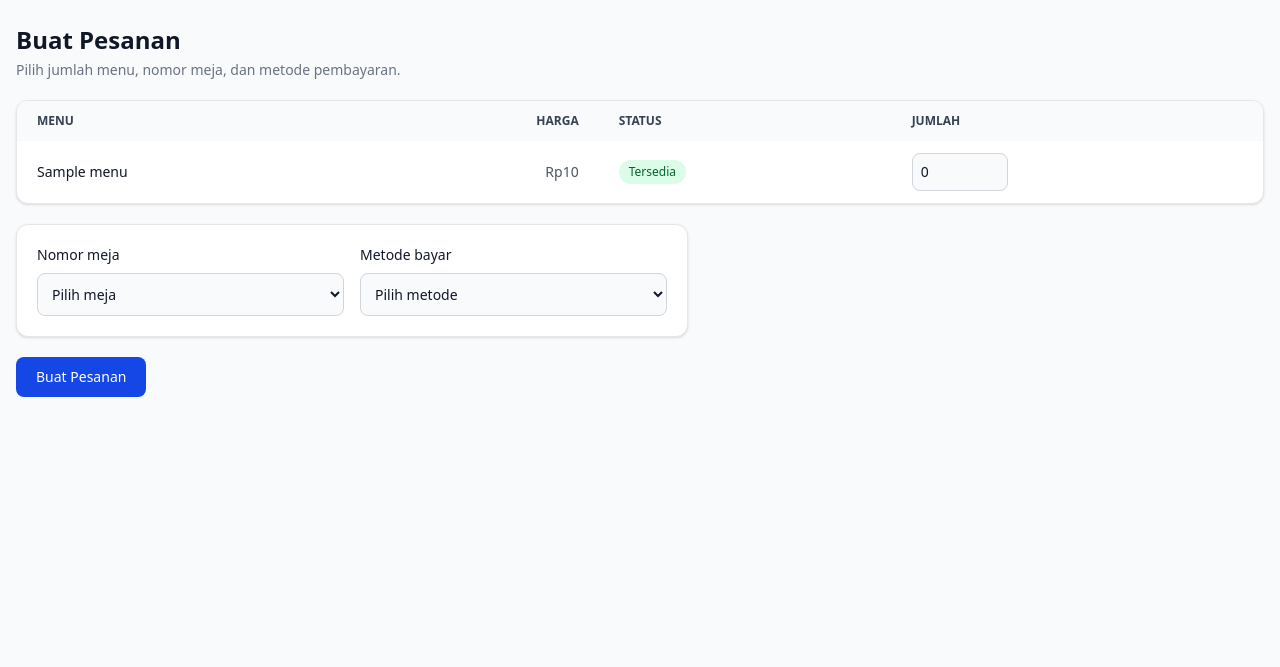
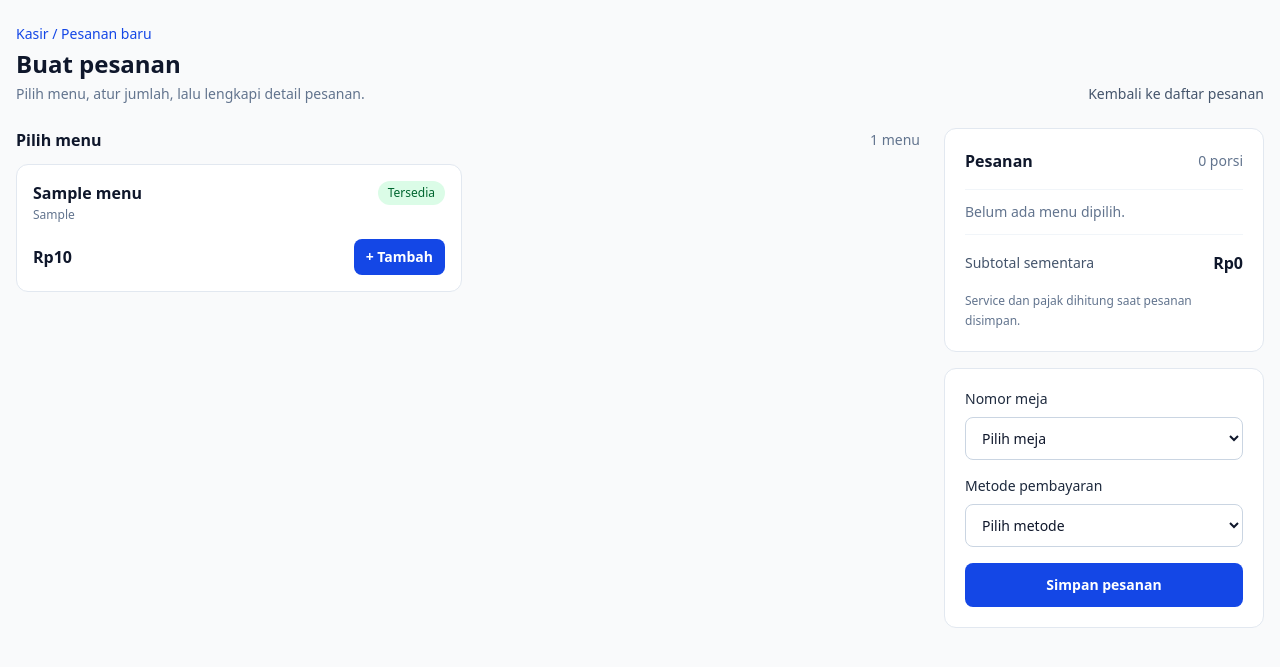
Before and after one commit to reya-prm/Kedai-Kopi-Senja, a Laravel app: page /kasir/pesanan/buat in a window 1280 px wide. Shown: the part 109-776 px from the top of the page. Run offline with Laravel 12, Linux system fonts and the light colour scheme; a user stored in the database is signed in; data comes from the database, SQL or seed files in the repository; tables that the repository leaves empty hold one stand-in row (values such as "Sample post"); style sheets or scripts are compiled from the project's sources.

Commit message:
rapihkan tampilan buat pesanan pada kasir

```diff
--- a/resources/js/app.js
+++ b/resources/js/app.js
@@ -1 +1,79 @@
-//
+const orderForm = document.querySelector('[data-order-form]');
+
+if (orderForm) {
+    const menuItems = Array.from(orderForm.querySelectorAll('[data-order-item]'));
+    const numberFormat = new Intl.NumberFormat('id-ID');
+    const summaryList = orderForm.querySelector('[data-order-summary-list]');
+    const emptySummary = orderForm.querySelector('[data-order-empty]');
+    const orderCount = orderForm.querySelector('[data-order-count]');
+    const subtotal = orderForm.querySelector('[data-order-subtotal]');
+
+    const renderOrderSummary = () => {
+        let totalQuantity = 0;
+        let totalPrice = 0;
+        const rows = [];
+
+        menuItems.forEach((item) => {
+            const quantityInput = item.querySelector('[data-menu-quantity]');
+            const quantity = Number.parseInt(quantityInput.value, 10) || 0;
+            const isSelected = quantity > 0;
+            const addButton = item.querySelector('[data-add-menu]');
+            const quantityControls = item.querySelector('[data-quantity-controls]');
+            const price = Number.parseInt(item.dataset.menuPrice, 10) || 0;
+
+            addButton.classList.toggle('hidden', isSelected);
+            quantityControls.classList.toggle('hidden', !isSelected);
+            item.classList.toggle('border-blue-300', isSelected);
+            item.classList.toggle('ring-1', isSelected);
+            item.classList.toggle('ring-blue-100', isSelected);
+
+            if (!isSelected || quantityInput.disabled) {
+                return;
+            }
+
+            totalQuantity += quantity;
+            totalPrice += price * quantity;
+
+            const row = document.createElement('li');
+            row.className = 'flex items-start justify-between gap-3 text-sm';
+
+            const name = document.createElement('span');
+            name.className = 'font-medium text-slate-800';
+            name.textContent = item.dataset.menuName;
+
+            const details = document.createElement('span');
+            details.className = 'shrink-0 text-right tabular-nums text-slate-500';
+            details.textContent = `${quantity} × Rp${numberFormat.format(price)}`;
+
+            row.append(name, details);
+            rows.push(row);
+        });
+
+        const hasItems = rows.length > 0;
+        summaryList.replaceChildren(...rows);
+        summaryList.classList.toggle('hidden', !hasItems);
+        emptySummary.classList.toggle('hidden', hasItems);
+        orderCount.textContent = numberFormat.format(totalQuantity);
+        subtotal.textContent = `Rp${numberFormat.format(totalPrice)}`;
+    };
+
+    orderForm.addEventListener('click', (event) => {
+        const button = event.target.closest('button[data-add-menu], button[data-quantity-change]');
+
+        if (!button || button.disabled) {
+            return;
+        }
+
+        const item = button.closest('[data-order-item]');
+        const quantityInput = item.querySelector('[data-menu-quantity]');
+        const currentQuantity = Number.parseInt(quantityInput.value, 10) || 0;
+        const change = button.hasAttribute('data-add-menu')
+            ? 1
+            : Number.parseInt(button.dataset.quantityChange, 10);
+
+        quantityInput.value = String(Math.max(0, Math.min(99, currentQuantity + change)));
+        renderOrderSummary();
+    });
+
+    renderOrderSummary();
+}
--- a/resources/views/kasir/orders/create.blade.php
+++ b/resources/views/kasir/orders/create.blade.php
@@ -2,73 +2,177 @@
 @section('title', 'Buat Pesanan')
 
 @section('content')
-<form method="POST" action="{{ route('kasir.orders.store') }}" class="space-y-5">
+<form method="POST" action="{{ route('kasir.orders.store') }}" class="space-y-6" data-order-form>
     @csrf
+
+    <div class="flex flex-wrap items-end justify-between gap-4">
         <div>
-        <h1 class="text-2xl font-bold text-gray-900">Buat Pesanan</h1>
-        <p class="mt-1 text-sm text-gray-500">Pilih jumlah menu, nomor meja, dan metode pembayaran.</p>
+            <p class="text-sm font-medium text-blue-700">Kasir / Pesanan baru</p>
+            <h1 class="mt-1 text-2xl font-bold text-slate-900">Buat pesanan</h1>
+            <p class="mt-1 text-sm text-slate-500">Pilih menu, atur jumlah, lalu lengkapi detail pesanan.</p>
+        </div>
+        <a href="{{ route('kasir.orders.index') }}" class="text-sm font-medium text-slate-600 hover:text-blue-700">
+            Kembali ke daftar pesanan
+        </a>
     </div>
 
     @error('items')
-        <div class="rounded-lg border border-red-200 bg-red-50 p-4 text-sm text-red-800" role="alert">{{ $message }}</div>
+        <div class="rounded-lg border border-red-200 bg-red-50 px-4 py-3 text-sm text-red-800" role="alert">{{ $message }}</div>
     @enderror
 
-    <div class="overflow-x-auto rounded-xl border border-gray-200 bg-white shadow-sm">
-        <table class="w-full text-left text-sm text-gray-600">
-            <thead class="bg-gray-50 text-xs uppercase text-gray-700">
-                <tr>
-                    <th class="px-5 py-3">Menu</th>
-                    <th class="px-5 py-3 text-right">Harga</th>
-                    <th class="px-5 py-3">Status</th>
-                    <th class="px-5 py-3">Jumlah</th>
-                </tr>
-            </thead>
-            <tbody class="divide-y divide-gray-100">
-            @foreach ($items as $m)
-                <tr class="transition-colors hover:bg-gray-50">
-                    <td class="px-5 py-3 font-medium text-gray-900">{{ $m->nama }}</td>
-                    <td class="px-5 py-3 text-right tabular-nums">Rp{{ number_format($m->harga, 0, ',', '.') }}</td>
-                    <td class="px-5 py-3">@include('kasir._menu-status', ['status' => $m->sales_status])</td>
-                    <td class="px-5 py-3">
-                        {{-- menu yang nggak tersedia inputnya dimatiin (nggak ikut terkirim).
-                             servernya tetap ngecek ulang, jadi aman walau ada yang akal-akalan --}}
-                        <input type="number" name="items[{{ $m->id }}]" min="0" max="99"
-                               value="{{ old('items.'.$m->id, 0) }}" @disabled($m->sales_status !== 'tersedia')
-                               class="w-24 rounded-lg border border-gray-300 bg-gray-50 p-2 text-sm text-gray-900 focus:border-blue-600 focus:ring-blue-600 disabled:cursor-not-allowed disabled:opacity-40">
-                    </td>
-                </tr>
-            @endforeach
-            </tbody>
-        </table>
+    <div class="grid items-start gap-6 lg:grid-cols-[minmax(0,1fr)_20rem]">
+        <section>
+            <div class="mb-3 flex items-center justify-between">
+                <h2 class="font-semibold text-slate-900">Pilih menu</h2>
+                <span class="text-sm text-slate-500">{{ count($items) }} menu</span>
             </div>
 
-    <div class="grid max-w-2xl gap-4 rounded-xl border border-gray-200 bg-white p-5 shadow-sm md:grid-cols-2">
+            <div class="grid gap-3 sm:grid-cols-2">
+                @forelse ($items as $m)
+                    @php
+                        $status = $m->sales_status;
+                        $isAvailable = $status === 'tersedia';
+                        $quantity = $isAvailable ? (int) old('items.'.$m->id, 0) : 0;
+                    @endphp
+
+                    <article
+                        data-order-item
+                        data-menu-name="{{ $m->nama }}"
+                        data-menu-price="{{ $m->harga }}"
+                        @class([
+                            'rounded-xl border bg-white p-4 transition',
+                            'border-slate-200' => $quantity === 0,
+                            'border-blue-300 ring-1 ring-blue-100' => $quantity > 0,
+                            'opacity-60' => ! $isAvailable,
+                        ])
+                    >
+                        <div class="flex items-start justify-between gap-3">
+                            <div class="min-w-0">
+                                <h3 class="truncate font-semibold text-slate-900">{{ $m->nama }}</h3>
+                                <p class="mt-0.5 text-xs text-slate-500">{{ $m->kategori ?: 'Menu kedai' }}</p>
+                            </div>
+                            @include('kasir._menu-status', ['status' => $status])
+                        </div>
+
+                        <div class="mt-4 flex items-center justify-between gap-3">
+                            <span class="font-semibold tabular-nums text-slate-900">Rp{{ number_format($m->harga, 0, ',', '.') }}</span>
+
+                            <button
+                                type="button"
+                                data-add-menu
+                                @disabled(! $isAvailable)
+                                @class([
+                                    'rounded-lg bg-blue-700 px-3 py-2 text-sm font-semibold text-white hover:bg-blue-800 focus:outline-none focus:ring-4 focus:ring-blue-100 disabled:cursor-not-allowed disabled:bg-slate-300',
+                                    'hidden' => $quantity > 0,
+                                ])
+                            >
+                                + Tambah
+                            </button>
+
+                            <div @class(['flex items-center gap-2', 'hidden' => $quantity === 0]) data-quantity-controls>
+                                <button
+                                    type="button"
+                                    data-quantity-change="-1"
+                                    aria-label="Kurangi {{ $m->nama }}"
+                                    @disabled(! $isAvailable)
+                                    class="flex h-9 w-9 items-center justify-center rounded-lg border border-slate-300 text-lg font-medium text-slate-700 hover:bg-slate-50 focus:outline-none focus:ring-4 focus:ring-blue-100 disabled:cursor-not-allowed"
+                                >−</button>
+                                <input
+                                    id="item-{{ $m->id }}"
+                                    type="number"
+                                    name="items[{{ $m->id }}]"
+                                    data-menu-quantity
+                                    readonly
+                                    min="0"
+                                    max="99"
+                                    step="1"
+                                    value="{{ $quantity }}"
+                                    @disabled(! $isAvailable)
+                                    aria-label="Jumlah {{ $m->nama }}"
+                                    class="w-14 rounded-lg border border-slate-300 px-2 py-2 text-center text-sm font-semibold tabular-nums text-slate-900 focus:border-blue-500 focus:outline-none focus:ring-4 focus:ring-blue-100"
+                                >
+                                <button
+                                    type="button"
+                                    data-quantity-change="1"
+                                    aria-label="Tambah {{ $m->nama }}"
+                                    @disabled(! $isAvailable)
+                                    class="flex h-9 w-9 items-center justify-center rounded-lg border border-slate-300 text-lg font-medium text-slate-700 hover:bg-slate-50 focus:outline-none focus:ring-4 focus:ring-blue-100 disabled:cursor-not-allowed"
+                                >+</button>
+                            </div>
+                        </div>
+                    </article>
+                @empty
+                    <div class="col-span-full rounded-xl border border-dashed border-slate-300 bg-white p-8 text-center">
+                        <p class="font-medium text-slate-800">Belum ada menu yang bisa dipesan.</p>
+                        <p class="mt-1 text-sm text-slate-500">Menu aktif dengan resep akan muncul di sini.</p>
+                    </div>
+                @endforelse
+            </div>
+        </section>
+
+        <aside class="space-y-4 lg:sticky lg:top-6">
+            <section class="rounded-xl border border-slate-200 bg-white p-5">
+                <div class="flex items-center justify-between">
+                    <h2 class="font-semibold text-slate-900">Pesanan</h2>
+                    <span class="text-sm text-slate-500"><span data-order-count>0</span> porsi</span>
+                </div>
+
+                <div class="mt-4 border-y border-slate-100 py-3" aria-live="polite">
+                    <p data-order-empty class="text-sm text-slate-500">Belum ada menu dipilih.</p>
+                    <ul data-order-summary-list class="hidden space-y-3"></ul>
+                </div>
+
+                <div class="flex items-center justify-between py-4">
+                    <span class="text-sm text-slate-600">Subtotal sementara</span>
+                    <span data-order-subtotal class="font-semibold tabular-nums text-slate-900">Rp0</span>
+                </div>
+                <p class="text-xs leading-5 text-slate-500">Service dan pajak dihitung saat pesanan disimpan.</p>
+            </section>
+
+            <section class="space-y-4 rounded-xl border border-slate-200 bg-white p-5">
                 <div>
-            <label class="block mb-2 text-sm font-medium text-gray-900">Nomor meja</label>
-            <select name="table_number" required
-                    class="block w-full rounded-lg border border-gray-300 bg-gray-50 p-2.5 text-sm text-gray-900 focus:border-blue-600 focus:ring-blue-600">
+                    <label for="table_number" class="mb-2 block text-sm font-medium text-slate-800">Nomor meja</label>
+                    <select
+                        id="table_number"
+                        name="table_number"
+                        required
+                        class="block w-full rounded-lg border border-slate-300 bg-white px-3 py-2.5 text-sm text-slate-900 focus:border-blue-500 focus:outline-none focus:ring-4 focus:ring-blue-100"
+                    >
                         <option value="">Pilih meja</option>
                         @for ($i = 1; $i <= 10; $i++)
-                    <option value="{{ $i }}" @selected(old('table_number') == $i)>{{ $i }}</option>
+                            <option value="{{ $i }}" @selected(old('table_number') == $i)>Meja {{ $i }}</option>
                         @endfor
                     </select>
-            @error('table_number') <p class="mt-1 text-sm text-red-600">{{ $message }}</p> @enderror
+                    @error('table_number')
+                        <p class="mt-1.5 text-sm text-red-600">{{ $message }}</p>
+                    @enderror
                 </div>
 
                 <div>
-            <label class="block mb-2 text-sm font-medium text-gray-900">Metode bayar</label>
-            <select name="payment_method" required
-                    class="block w-full rounded-lg border border-gray-300 bg-gray-50 p-2.5 text-sm text-gray-900 focus:border-blue-600 focus:ring-blue-600">
+                    <label for="payment_method" class="mb-2 block text-sm font-medium text-slate-800">Metode pembayaran</label>
+                    <select
+                        id="payment_method"
+                        name="payment_method"
+                        required
+                        class="block w-full rounded-lg border border-slate-300 bg-white px-3 py-2.5 text-sm text-slate-900 focus:border-blue-500 focus:outline-none focus:ring-4 focus:ring-blue-100"
+                    >
                         <option value="">Pilih metode</option>
                         <option value="tunai" @selected(old('payment_method') === 'tunai')>Tunai</option>
                         <option value="qris" @selected(old('payment_method') === 'qris')>QRIS</option>
                     </select>
-            @error('payment_method') <p class="mt-1 text-sm text-red-600">{{ $message }}</p> @enderror
-        </div>
+                    @error('payment_method')
+                        <p class="mt-1.5 text-sm text-red-600">{{ $message }}</p>
+                    @enderror
                 </div>
 
-    <button class="rounded-lg bg-blue-700 px-5 py-2.5 text-sm font-medium text-white hover:bg-blue-800 focus:ring-4 focus:ring-blue-300">
-        Buat Pesanan
+                <button
+                    type="submit"
+                    class="w-full rounded-lg bg-blue-700 px-4 py-3 text-sm font-semibold text-white hover:bg-blue-800 focus:outline-none focus:ring-4 focus:ring-blue-200"
+                >
+                    Simpan pesanan
                 </button>
+            </section>
+        </aside>
+    </div>
 </form>
 @endsection
```
Lines whose indentation alone changed are shown as unchanged.
